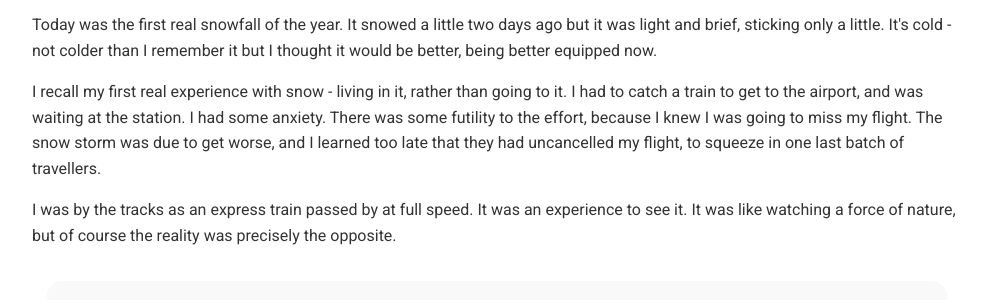
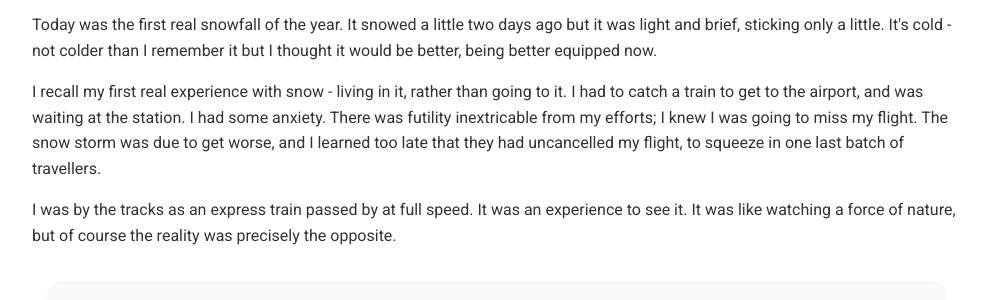
Before and after one commit to overheardonearth/overheardonearth.github.io, a Jekyll site: the page built from _posts/2019-10-31-snowfall.html, in a window 1280 px wide. Shown: the part 249-549 px from the top of the page, without its empty margins (143-1135 px from the left). Built offline with Jekyll 4.4.1, drawn with Linux system fonts in a browser that asks for light colours; comment, search, counter and statistics services are not loaded.

Commit message:
Update 2019-10-31-snowfall.html

```diff
--- a/_posts/2019-10-31-snowfall.html
+++ b/_posts/2019-10-31-snowfall.html
@@ -8,7 +8,7 @@ date: 2019-10-31
 Today was the first real snowfall of the year. It snowed a little two days ago but it was light and brief, sticking only a little. It's cold - not colder than I remember it but I thought it would be better, being better equipped now.
 
 <p>
-I recall my first real experience with snow - living in it, rather than going to it. I had to catch a train to get to the airport, and was waiting at the station. I had some anxiety. There was some futility to the effort, because I knew I was going to miss my flight. The snow storm was due to get worse, and I learned too late that they had uncancelled my flight, to squeeze in one last batch of travellers.
+I recall my first real experience with snow - living in it, rather than going to it. I had to catch a train to get to the airport, and was waiting at the station. I had some anxiety. There was futility inextricable from my efforts; I knew I was going to miss my flight. The snow storm was due to get worse, and I learned too late that they had uncancelled my flight, to squeeze in one last batch of travellers.
 
 <p>I was by the tracks as an express train passed by at full speed. It was an experience to see it. It was like watching a force of nature, but of course the reality was precisely the opposite.
 
```
